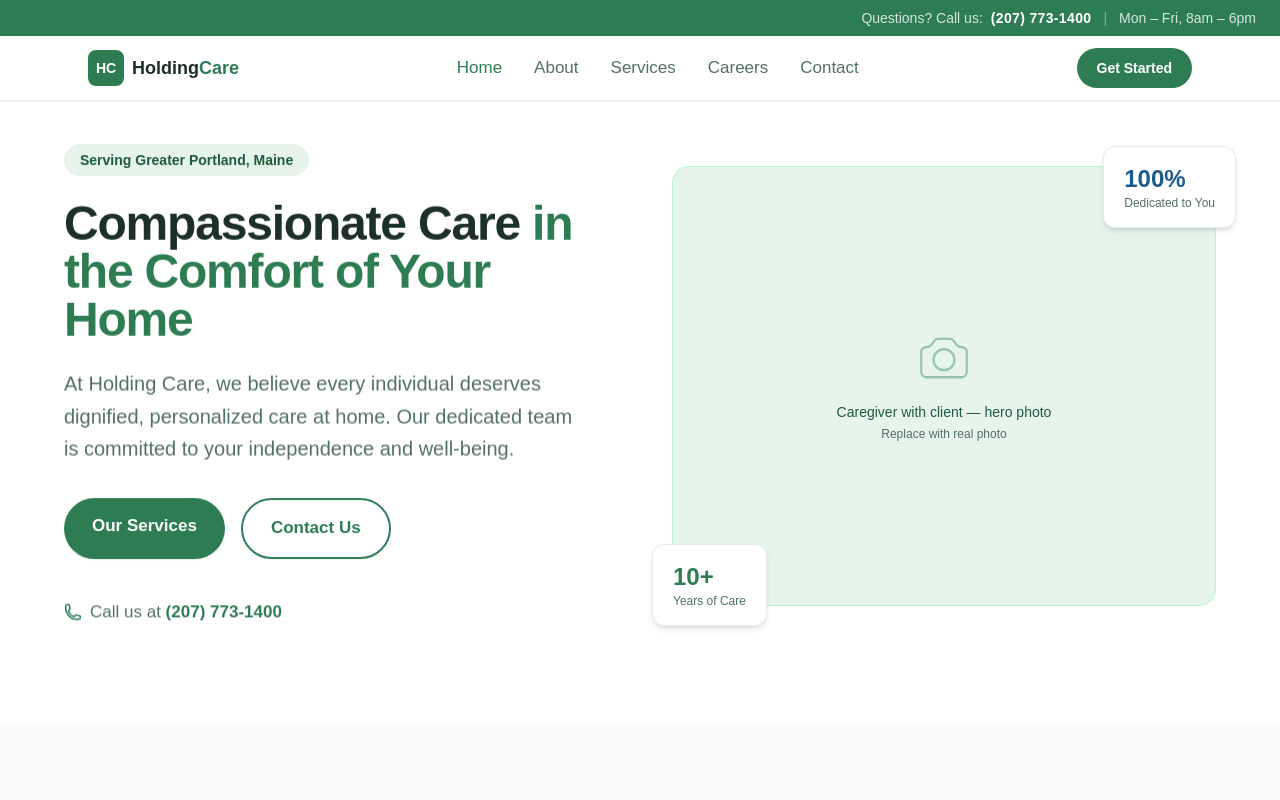
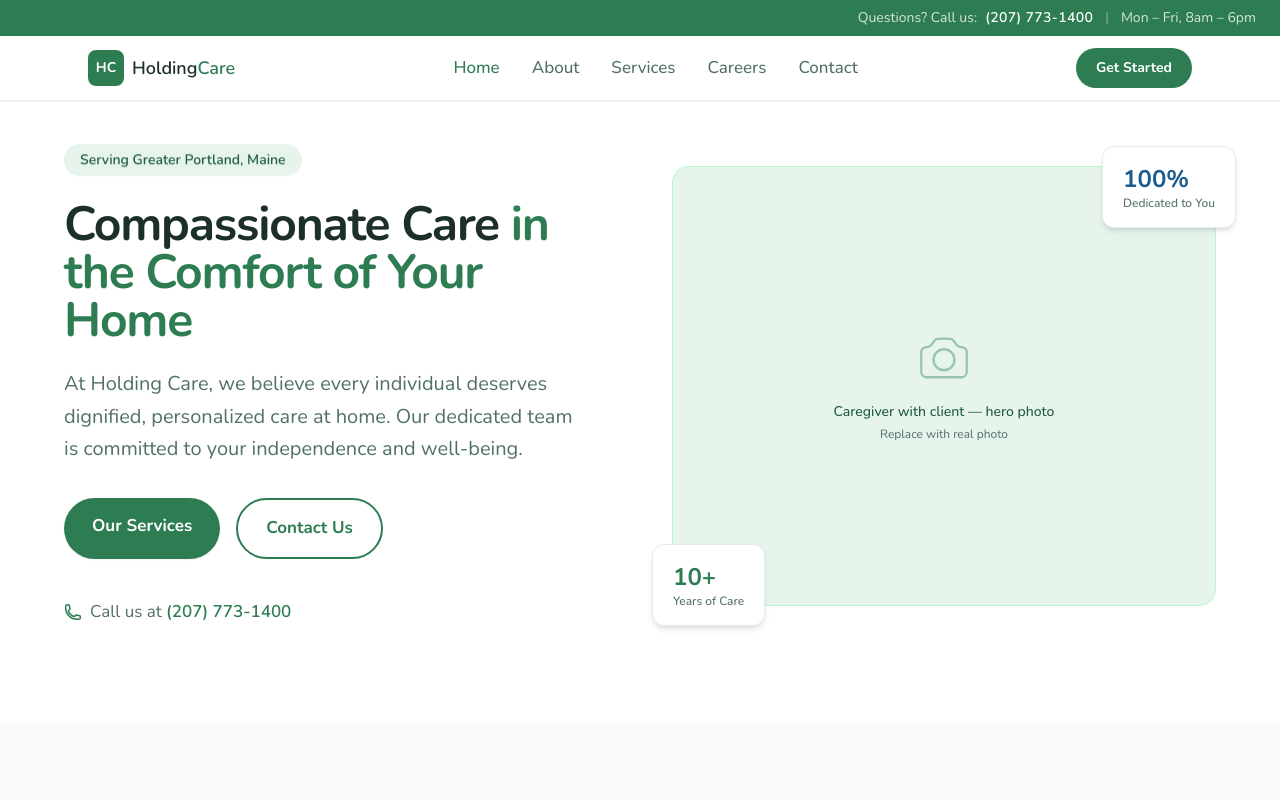
Before and after one commit to mohamedanoor/Holding-Care, a Next.js app: page / in a window 1280 px wide. Shown: the top 800 px of the page. Built offline with nearby package versions, Linux system fonts and the light colour scheme.

Commit message:
fix import order in globals.css

```diff
--- a/app/globals.css
+++ b/app/globals.css
@@ -1,8 +1,7 @@
+@import url('https://fonts.googleapis.com/css2?family=Nunito:wght@400;500;600;700;800&family=Lora:ital,wght@0,400;0,600;1,400&display=swap');
 @tailwind base;
 @tailwind components;
 @tailwind utilities;
-
-@import url('https://fonts.googleapis.com/css2?family=Nunito:wght@400;500;600;700;800&family=Lora:ital,wght@0,400;0,600;1,400&display=swap');
 
 /* ─── Brand tokens ───────────────────────────────────────────── */
 :root {
```
